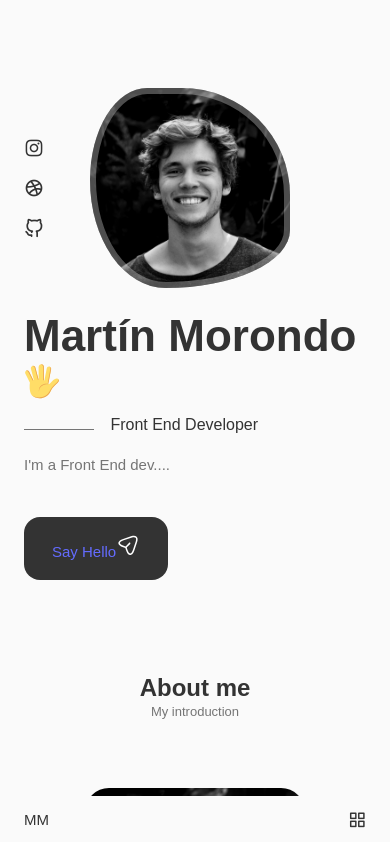
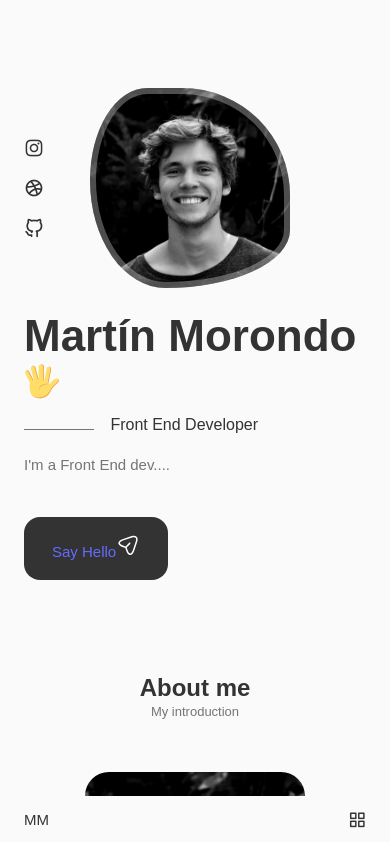
Before and after one commit to martinmorondo/portfolio-con-react, a React (Vite) app: page / in a window 390 px wide. Shown: the top 842 px of the page. Built offline with nearby package versions, Linux system fonts and the light colour scheme.

Commit message:
I added styles to the body in the media querie smaller than 768px

```diff
--- a/src/App.css
+++ b/src/App.css
@@ -180,8 +180,17 @@
 
 /* For medium devices  */
 @media screen and (max-width:768px) {
+
+  body {
+    margin: 0 0 var(--header-height) 0;
+  }
+
   .section {
     padding: 2rem 0 4rem;
+  }
+
+  .section-subtitle {
+    margin-bottom: var(--mb-3);
   }
 }
 
--- a/src/components/about/about.css
+++ b/src/components/about/about.css
@@ -99,10 +99,11 @@
       .about-description {
         padding: 0;
       }
-
     }
 
   /* For small devices  */
   @media screen and (max-width: 350px) {
-
+    .about-info {
+      grid-template-columns: 2;
+    }
   }
```
